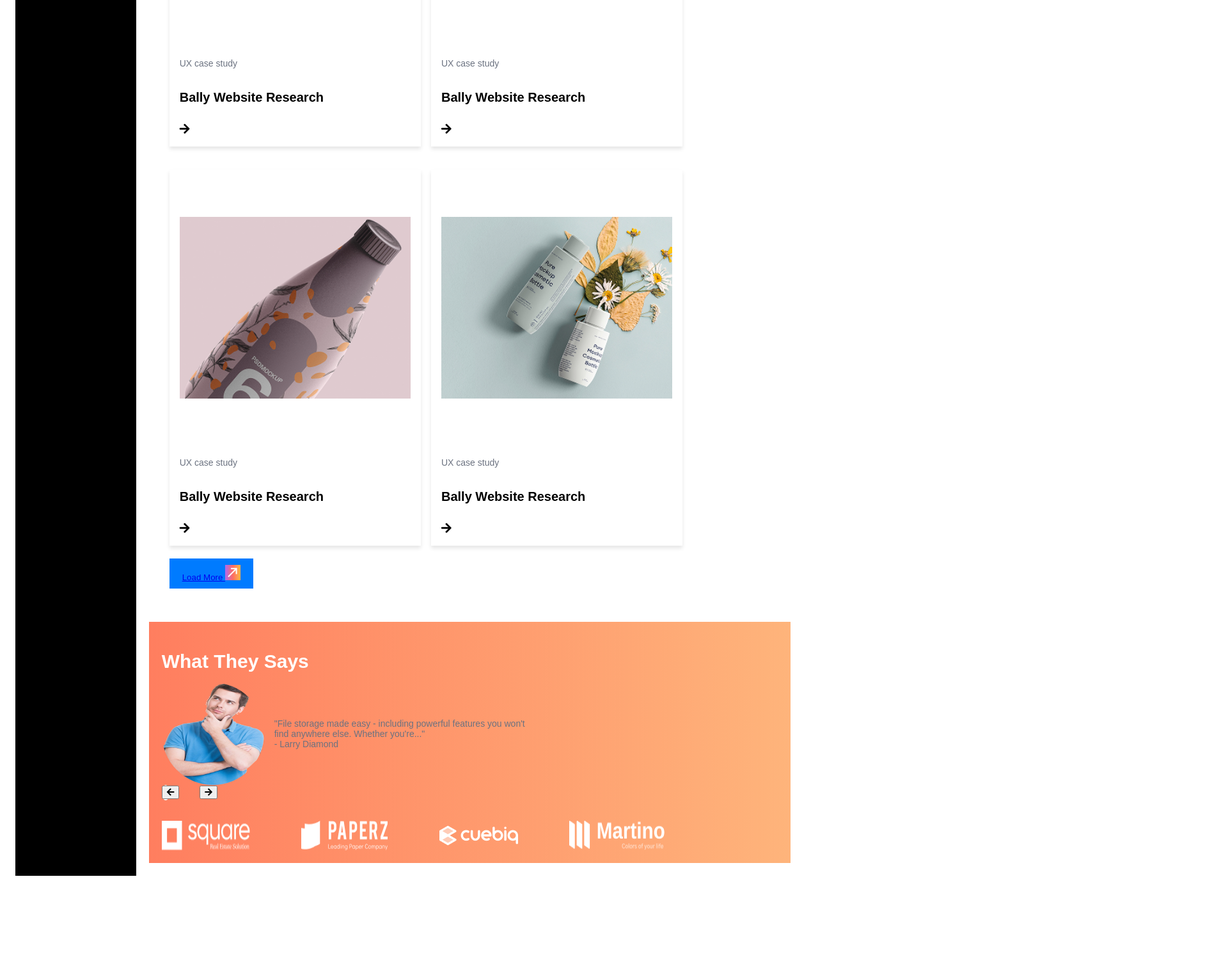
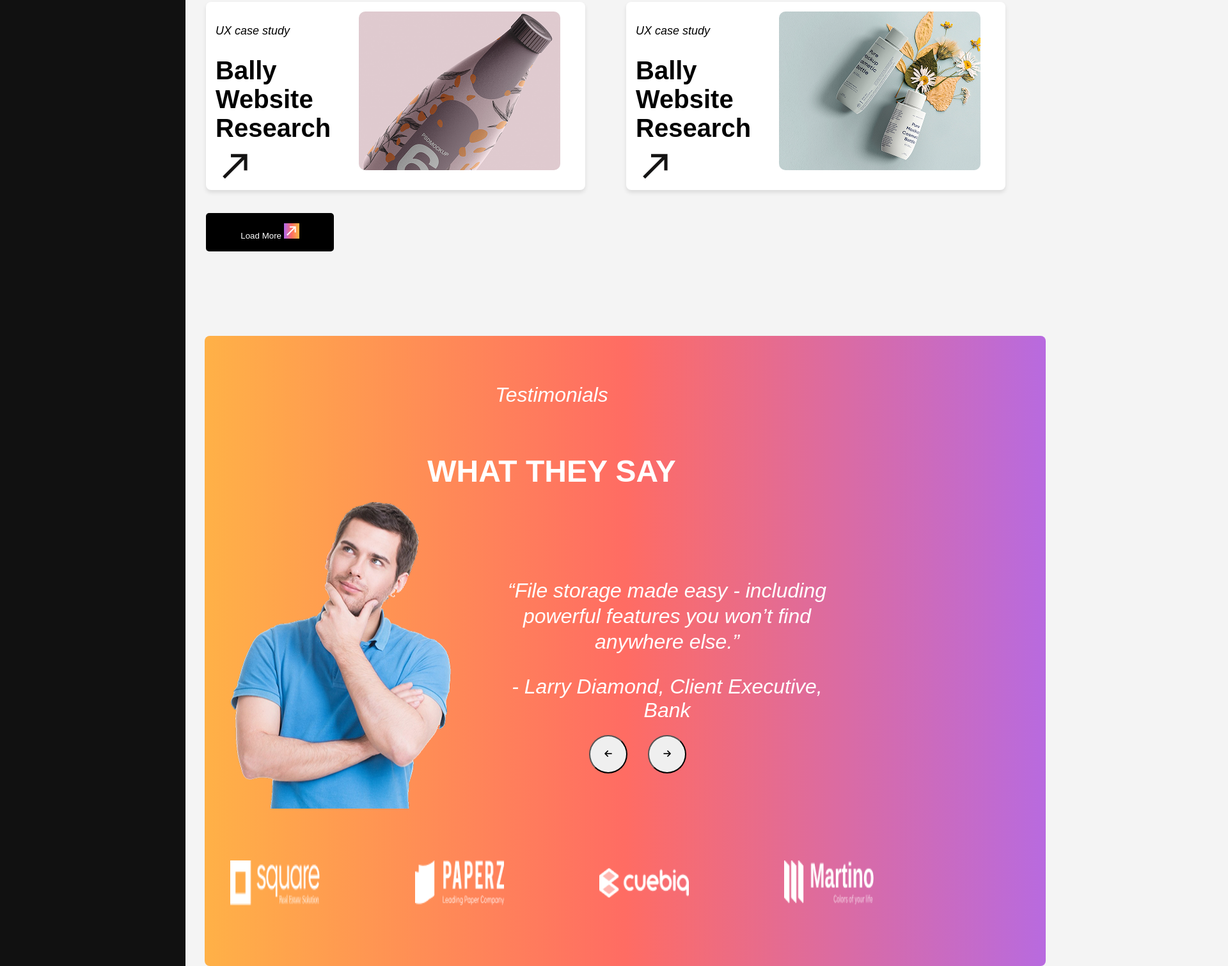
Before and after one commit to JADEN123b/modern-portfolio, a plain HTML site: page project.html in a window 1280 px wide. Shown: the part 554-2064 px from the top of the page at 64% size, 1920 px wide, since content can reach past the window. Before the commit the page ends 1947 px from the top, so only its background shows below. Drawn offline with Linux system fonts and the light colour scheme.

Commit message:
Changes were made to project.html and project.css

```diff
--- /dev/null
+++ b/CSS/project.css
@@ -0,0 +1,266 @@
+@import url("https://cdnjs.cloudflare.com/ajax/libs/font-awesome/5.15.3/css/all.min.css");
+
+body {
+  display: flex;
+  margin: 0;
+  font-family: Arial, sans-serif;
+  background-color: #f4f4f4;
+}
+
+/* Sidebar */
+.sidebar {
+  width: 250px;
+  background: #111;
+  color: white;
+  display: flex;
+  flex-direction: column;
+  padding: 20px;
+  position: fixed;
+  height: 2041px;
+}
+
+.sidebar .logo {
+  width: 57px;
+  height: 39px;
+  top: 56px;
+  left: 48px;
+  font-size: 24px;
+  font-weight: bold;
+  margin-bottom: 20px;
+}
+
+.sidebar nav ul {
+  list-style: none;
+  padding: 0;
+}
+
+.sidebar nav ul li {
+  margin: 15px 0;
+}
+
+.sidebar nav ul li a {
+  color: white;
+  text-decoration: none;
+  font-size: 16px;
+  justify-content: space-between;
+  width: 40px;
+  height: 40px;
+  top: 694px;
+  left: 48px;
+  gap: 12px;
+}
+
+.social-icons {
+  margin-top: auto;
+  display: flex;
+  flex-direction: column;
+  gap: 15px;
+  margin-top: 2rem;
+  padding: 10px;
+}
+
+.social-icons i {
+  font-size: 18px;
+  cursor: pointer;
+}
+
+.copyright {
+  font-size: 12px;
+  margin-top: 10px;
+}
+
+/* Main Content */
+.content {
+  margin-left: 270px;
+  padding: 20px;
+  width: 100%;
+}
+
+.content p {
+  font-size: 18px;
+  font-style: italic;
+  color: #000;
+  display: inline-block;
+  line-height: 24px;
+}
+
+
+/* Recent Projects */
+.recent-projects {
+  display: block;
+  margin-bottom: 20px;
+  width: 1635px;
+  height: 975px;
+  left: 285px;
+  padding: 2rem;
+}
+
+.recent-projects h2 {
+  font-size: 48px;
+  margin-bottom: 20px;
+}
+
+.projects {
+  width: 1250px;
+  height: 555px;
+  top: 245px;
+  left: 400px;
+  display: grid;
+  grid-template-columns: repeat(2, 1fr);
+  row-gap: 1rem;
+  column-gap: 4rem;
+}
+
+.project {
+  display: flex;
+  unicode-bidi: isolate;
+  margin-bottom: 20px;
+  gap: 1.5rem;
+  background: white;
+  padding: 15px;
+  border-radius: 8px;
+  text-align: start;
+  box-shadow: 0 4px 6px rgba(0, 0, 0, 0.1);
+}
+
+.project img {
+  width: 315px;
+  border-radius: 10px;
+  margin-bottom: 1rem;
+  height: 248px;
+}
+
+.project h3 {
+  margin: 10px 0;
+  font-size: 40px;
+  width: 200px;
+  height: 120px;
+
+}
+
+.project p {
+  font-size: 18px;
+  font-style: italic;
+  color: #000;
+  display: inline-block;
+  line-height: 24px;
+}
+
+.project-text {
+  width: 200px;
+  height: 250px;
+  gap: 25px;
+}
+
+.project-text a img {
+  width: 64px;
+  height: 64px;
+  color: black;
+  display: inline-block;
+  margin-top: 10px;
+}
+
+.load-more {
+  width: 200px;
+  height: 60px;
+  text-align: center;
+  align-content: center;
+  background: black;
+  color: white;
+  border: none;
+  cursor: pointer;
+  border-radius: 5px;
+}
+
+/* Testimonials */
+.testimonials {
+  width: 1235px;
+  height: 905px;
+  left: 285px;
+  top: 1036px;
+  margin-left:30px ;
+  margin-right: 60px;
+  background-color: #fff;
+  border: 5px;
+  background: linear-gradient(90deg, #ffb147, #ff6c63, #b86adf);
+  padding: 40px;
+  text-align: center;
+  color: white;
+  border-radius: 8px;
+}
+.testimonials p{
+  font-size: 32px;
+  font-style: italic;
+  color:#fff;
+  display: inline-block;
+  line-height: 40px;
+  align-self: center;
+}
+.Testimonial h2{
+  font-weight: 700;
+  font-size: 48px;
+  margin-bottom: 20px;
+  align-self: center;
+}
+.Testimonial{
+  width: 1005px;
+  height: 625px;
+  border: 1px;
+  top: 1136px;
+  left: 515px;
+}
+
+.testimonials-text {
+  display: flex;
+  align-items: center;
+  justify-content: space-between;
+}
+.testimonials-text{
+
+}
+
+.testimonials-text img {
+  width: 345px;
+  height: 480px;
+  margin-right: 1rem;
+  border-radius: 5px;
+}
+.quotes{
+justify-content: center;
+display: flex;
+flex-direction: column;
+}
+
+.testimonials-text blockquote {
+
+  font-size: 32px;
+  margin-bottom: 20px;
+  color: #fff;
+}
+
+.arrows {
+  display: flex;
+  align-items: center;
+  gap: 2rem;
+  margin-left: 200px;
+}
+.arrows button{
+  align-items: center;
+  width: 60px;
+  height: 60px;
+  border-radius: 50%;
+}
+.testimonial-logos {
+  display: flex;
+  justify-content: space-between;
+  margin-top: 155px;
+  width: 1006px;
+  height: 90px;
+  left: 50px;
+  gap: 70px;
+}
+
+.testimonial-logos img {
+  width: 140px;
+  height: 70px;
+}
--- a/project.css
+++ /dev/null
@@ -1,168 +0,0 @@
-@import url("https://cdnjs.cloudflare.com/ajax/libs/font-awesome/5.15.3/css/all.min.css");
-
-body {
-  font-family: Arial, sans-serif;
-  margin: 0;
-  background-color: #ffffff;
-}
-
-.container {
-  display: flex;
-  min-height: 100vh;
-  padding: 1.5rem;
-}
-
-.logo {
-  font-size: 1.5rem;
-  font-weight: 700;
-  margin-bottom: 2rem;
-}
-
-.sidebar-icon {
-  background-color: #000;
-  color: #fff;
-  padding: 20px;
-  width: 200px;
-}
-.sidebar-icon a {
-  display: flex;
-  gap: 1.6rem;
-  color: #ffffff;
-}
-.sidebar-icon a img {
-  display: flex;
-  justify-content: space-between;
-  gap: 3rem;
-}
-
-.sidebar {
-  margin-top: 1rem;
-  display: block;
-}
-
-.sidebar ul {
-  list-style-type: none;
-  justify-content: stretch;
-  padding: 0;
-}
-
-.sidebar li {
-  margin: 15px 0;
-}
-
-.socials .sidebar {
-  margin-top: 2rem;
-}
-
-.text {
-  font-size: 0.75rem;
-}
-
-main {
-  padding: 20px;
-}
-
-p {
-  font-size: 0.875rem;
-  color: #6b7280;
-  display: inline-block;
-}
-
-.recent-projects {
-  display: block;
-  margin-bottom: 20px;
-  width: 80%;
-  padding: 2rem;
-}
-
-h2 {
-  font-size: 1.875rem;
-  margin-bottom: 1rem;
-}
-.project-container {
-  display: grid;
-  grid-template-rows: 1fr 1fr;
-  grid-template-columns: 1fr 1fr;
-  row-gap: 1rem;
-  column-gap: 1rem;
-}
-
-.project {
-  unicode-bidi: isolate;
-  margin-bottom: 20px;
-  gap: 1.5rem;
-  background-color: #fff;
-  padding: 1rem;
-  box-shadow: 0 4px 6px rgba(0, 0, 0, 0.1);
-}
-
-.project img {
-  width: 100%;
-  height: auto;
-  margin-bottom: 1rem;
-  height: 400px;
-  object-fit: contain;
-  border-radius: 10px;
-}
-
-h3 {
-  font-size: 1.25rem;
-}
-
-.project a {
-  margin-top: 0.5rem;
-  display: inline-block;
-  font-size: 1.125rem;
-  color: #000;
-}
-
-.load-more {
-  background-color: #007bff;
-  color: white;
-  border: none;
-  padding: 10px 20px;
-  cursor: pointer;
-}
-
-.testimonials {
-  background-image: linear-gradient(90deg, #ff7e5f, #feb47b);
-  --tw-gradient-from: #f97316;
-  --tw-gradient-to: #ec4899;
-  color: #fff;
-  padding: 20px;
-}
-.testimonials-img {
-  display: flex;
-  align-items: center;
-  justify-content: flex-start, flex-end;
-}
-
-.testimonials-img img {
-  width: 10rem;
-  height: 10rem;
-  border-radius: 50%;
-  margin-right: 1rem;
-}
-
-.buttons {
-  display: flex;
-  align-items: center;
-  gap: 2rem;
-  width: 0.75rem;
-  height:1.5rem ;
-  background-color: #fff;
-  border-radius: 50%;
-}
-
-.buttons i {
-  justify-content: center;
-}
-
-.testimonials .Logos {
-  display: flex;
-  justify-content: stretch;
-  margin-top: 2rem;
-  width: 6rem;
-  position: relative;
-  gap: 5rem;
-}
--- a/project.html
+++ b/project.html
@@ -1,132 +1,142 @@
 <!DOCTYPE html>
 <html lang="en">
+
 <head>
-    <meta charset="UTF-8" />
-    <meta name="viewport" content="width=device-width, initial-scale=1.0" />
+  <meta charset="UTF-8">
+  <meta name="viewport" content="width=device-width, initial-scale=1.0">
   <title>Work</title>
-    <link rel="stylesheet" href="project.css" />
-    <link
-      href="https://cdnjs.cloudflare.com/ajax/libs/font-awesome/5.15.3/css/all.min.css"
-      rel="stylesheet"
-    />
+  <link rel="stylesheet" href="CSS\project.css">
+  <link rel="stylesheet" href="https://cdnjs.cloudflare.com/ajax/libs/font-awesome/6.4.2/css/all.min.css">
 </head>
+
 <body>
-    <div class="container">
-      <div class="sidebar-icon">
+
+  <!-- Sidebar -->
+  <aside class="sidebar">
     <div class="logo">FS</div>
-        <nav class="sidebar">
+    <nav>
       <ul>
-            <li><a href="home.html">Home</a></li>
-            <li><a href="about.html">About</a></li>
-            <li><a href="service.html">Services</a></li>
-            <li><a href="project.html">Work</a></li>
-            <li><a href="blog.html">Blog</a></li>
-            <li><a href="contact.html">Contact</a></li>
+        <li><a href="home.html">HOME</a></li>
+        <li><a href="about.html">ABOUT</a></li>
+        <li><a href="service.html">SERVICES</a></li>
+        <li><a href="project.html">WORK</a></li>
+        <li><a href="blog.html">BLOG</a></li>
+        <li><a href="contact.html">CONTACT</a></li>
       </ul>
-
-          <div class="socials">
-            <div class="sidebar">
-              <ul>
+    </nav>
+    <div class="social-icons">
       <a href="#Goggle">
-                  <img src="Goggle.png" />
+        <img src="IMAGES\Goggle.png" />
       </a>
       <a href="#icon">
-                  <img src="icon.png" />
+        <img src="IMAGES\icon.png" />
       </a>
       <a href="#instagram">
-                  <img src="Instagram.png" />
+        <img src="IMAGES\Instagram.png" />
       </a>
-              </ul>
     </div>
-            <div class="socials text">
-              <p>
-                Copyright ©2024 Fawzi Sayed.<br />
-                All right reserved.
-              </p>
-            </div>
-          </div>
-        </nav>
-      </div>
+    <p class="copyright"> Copyright ©2024 Fawzi Sayed.<br />
+      All right reserved.</p>
+  </aside>
 
-      <main>
+  <!-- Main Content -->
+  <main class="content">
+    <!-- Recent Projects -->
+    <section class="recent-projects">
       <p>Work</p>
-        <div class="recent-projects">
-          <h2>Recent Projects</h2>
-          <div class="project-container">
+      <h2>RECENT PROJECT</h2>
+
+      <div class="projects">
         <div class="project">
-              <img src="image1.png" alt="Project 1" height="50" />
-
+          <div class="project-text">
             <p>UX case study</p>
             <h3>Bally Website Research</h3>
             <a href="#">
-                <i class="fas fa-arrow-right"></i>
+              <img src="IMAGES\arrow.png">
             </a>
           </div>
+          <img src="IMAGES\image1.png" alt="Project 1" height="50" />
+        </div>
         <div class="project">
-              <img src="image2.png" alt="Project 2" />
+          <div class="project-text">
             <p>UX case study</p>
             <h3>Bally Website Research</h3>
             <a href="#">
-                <i class="fas fa-arrow-right"></i>
+              <img src="IMAGES\arrow.png">
             </a>
           </div>
+          <img src="IMAGES\image2.png" alt="Project 2" height="50" />
+        </div>
         <div class="project">
-              <img src="image3.png" alt="Project 3" />
+          <div class="project-text">
             <p>UX case study</p>
             <h3>Bally Website Research</h3>
             <a href="#">
-                <i class="fas fa-arrow-right"></i>
+              <img src="IMAGES\arrow.png">
             </a>
           </div>
+          <img src="IMAGES\image3.png" alt="Project 3" height="50" />
+        </div>
         <div class="project">
-              <img src="image4.png" alt="Project 4" />
+          <div class="project-text">
             <p>UX case study</p>
             <h3>Bally Website Research</h3>
             <a href="#">
-                <i class="fas fa-arrow-right"></i>
+              <img src="IMAGES\arrow.png">
             </a>
           </div>
+          <img src="IMAGES\image4.png" alt="Project 4" height="50" />
         </div>
-          <div class="socials">
-            <button class="load-more">
-              <a href="#loadmore">Load More
-              <img src="north_east.png" />
-            </a>
+        <div class="Load-more">
+          <button class="load-more">Load More
+            <img src="IMAGES\north_east.png" />
           </button>
         </div>
       </div>
+    </section>
 
-        <div class="testimonials">
-          <h2>What They Says</h2>
-          <div class="testimonials-img">
-            <img src="image5.png" height="100" width="100" />
+    <!-- Testimonials -->
+    <section class="testimonials">
+      <div class="Testimonial">
+        <p>Testimonials</p>
+        <h2>WHAT THEY SAY</h2>
         <div class="testimonials-text">
-              <p>
-                "File storage made easy - including powerful features you
-                won't<br />
-                find anywhere else. Whether you're..."
+          <img src="IMAGES\image5.png" height="100" width="100" />
+          <div class="quotes">
+            <blockquote>
+              <p>“File storage made easy - including powerful features you won’t find anywhere else.”</p>
+              <cite>- Larry Diamond, Client Executive, Bank</cite>
+            </blockquote>
 
-                <br />- Larry Diamond
-              </p>
-            </div>
-          </div>
-          <div class="buttons">
-            <button>
+            <div class="arrows">
+              <button class="prev">
                 <i class="fas fa-arrow-left"></i>
               </button>
-            <button>
+              <button class="next">
                 <i class="fas fa-arrow-right"></i>
               </button>
             </div>
-          <div class="Logos">
-            <img src="logo 1.png"  />
-            <img src="logo 2.png" />
-            <img src="logo 3.png" />
-            <img src="logo 4.png" />
           </div>
         </div>
+      </div>
+      <div class="testimonial-logos">
+        <img src="IMAGES\logo 1.png" alt="Square">
+        <img src="IMAGES\logo 2.png" alt="Paperz">
+        <img src="IMAGES\logo 3.png" alt="Cuebio">
+        <img src="IMAGES\logo 4.png" alt="Martino">
+      </div>
+    </section>
   </main>
-    </div>
-    <script src="script.js"></script>
+  <script>
+    document.addEventListener("DOMContentLoaded", function () {
+      const loadMoreBtn = document.querySelector(".load-more");
+
+      loadMoreBtn.addEventListener("click", function () {
+        alert("More projects will be loaded soon!");
+      });
+    });
+  </script>
+
 </body>
+
 </html>
```
Also changed, not shown: IMAGES/Goggle.png (renamed from Goggle.png), IMAGES/Instagram.png (renamed from Instagram.png), IMAGES/arrow.png (added), IMAGES/icon.png (renamed from icon.png), IMAGES/image1.png (renamed from image1.png), IMAGES/image2.png (renamed from image2.png), IMAGES/image3.png (renamed from image3.png), IMAGES/image4.png (renamed from image4.png), IMAGES/image5.png (renamed from image5.png), IMAGES/logo 1.png (renamed from logo 1.png), IMAGES/logo 2.png (renamed from logo 2.png), IMAGES/logo 3.png (renamed from logo 3.png), IMAGES/logo 4.png (renamed from logo 4.png), IMAGES/north_east.png (renamed from north_east.png). Lines whose indentation alone changed are shown as unchanged.
